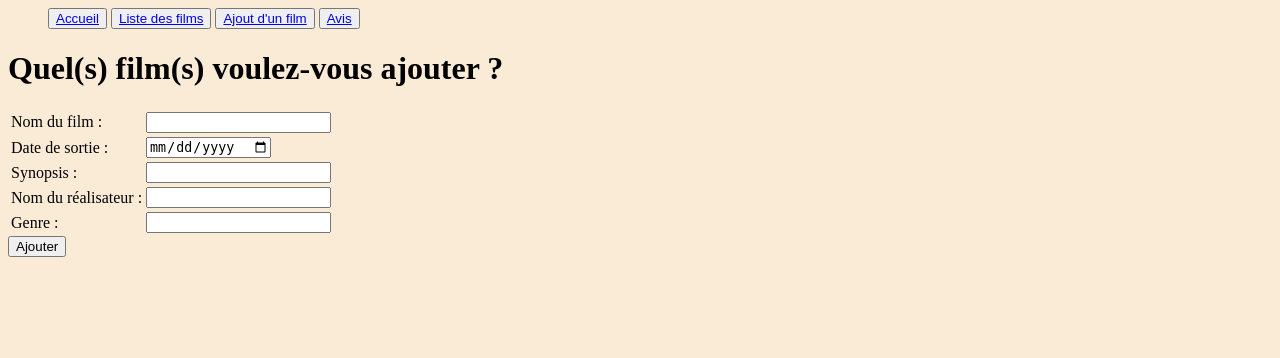
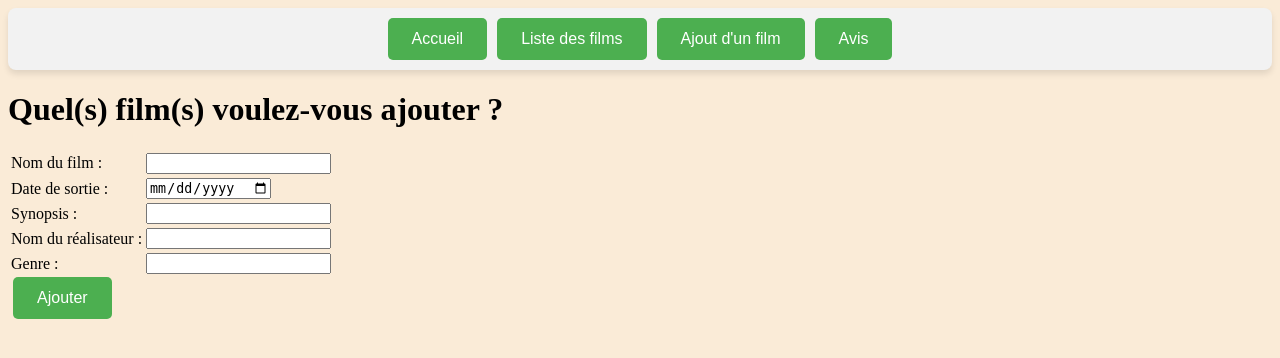
Before and after one commit to benjaminfratty/Filmoteca, a PHP site: the page made by Page ajout.html in a window 1280 px wide. Shown: the top 358 px of the page. Run offline with PHP 8.4, Linux system fonts and the light colour scheme.

Commit message:
Ajout de css pour la barre

```diff
--- a/PageAjout.css
+++ b/PageAjout.css
@@ -1,3 +1,40 @@
 body{
     background-color: antiquewhite;
 }
+
+/* Style général de la barre de navigation */
+ul {
+    list-style-type: none;
+    padding: 0;
+    margin: 0;
+    display: flex;
+    justify-content: center; /* Centre les boutons */
+    background-color: #f2f2f2; /* Change la couleur de fond */
+    padding: 10px;
+    border-radius: 8px;
+    box-shadow: 0px 4px 6px rgba(0, 0, 0, 0.1); /* Ajoute une ombre pour un effet d'élévation */
+}
+
+/* Style des boutons */
+button {
+    background-color: #4CAF50; /* Couleur de fond des boutons */
+    border: none; /* Retire les bordures */
+    color: white; /* Couleur du texte */
+    padding: 12px 24px; /* Espacement interne */
+    margin: 0 5px; /* Espacement entre les boutons */
+    text-align: center;
+    text-decoration: none;
+    display: inline-block;
+    font-size: 16px;
+    border-radius: 5px; /* Arrondit les coins */
+    transition: background-color 0.3s ease; /* Effet de transition pour le survol */
+}
+
+button a {
+    color: white; /* Assure que les liens sont blancs */
+    text-decoration: none; /* Retire le soulignement */
+}
+
+button:hover {
+    background-color: #45a049; /* Change la couleur de fond au survol */
+}
```
Also changed, not shown: PageAccueil.css (+37 -0 lines), PageAvis.css (+37 -0 lines), PageFilm.css (+37 -0 lines).
